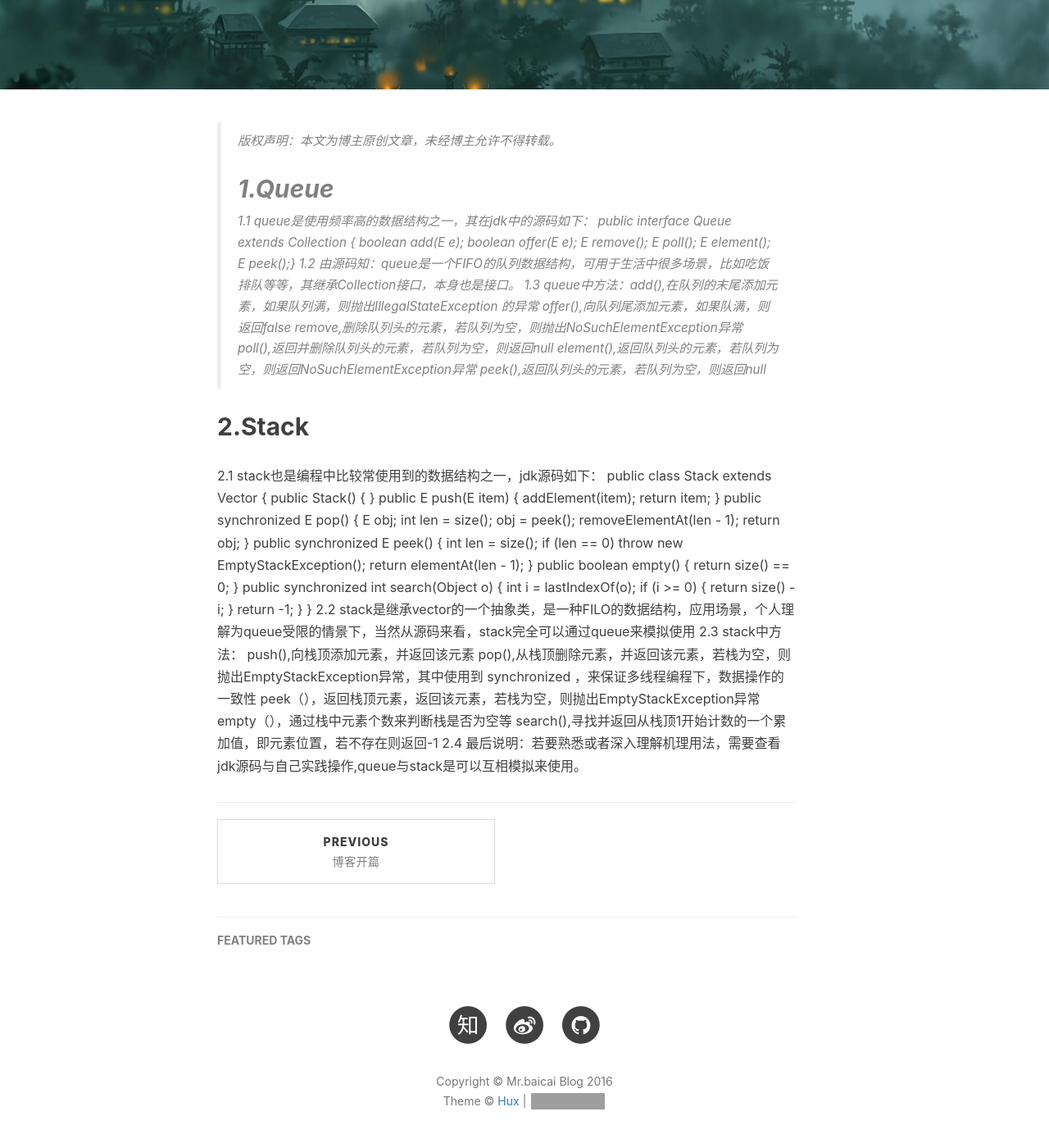
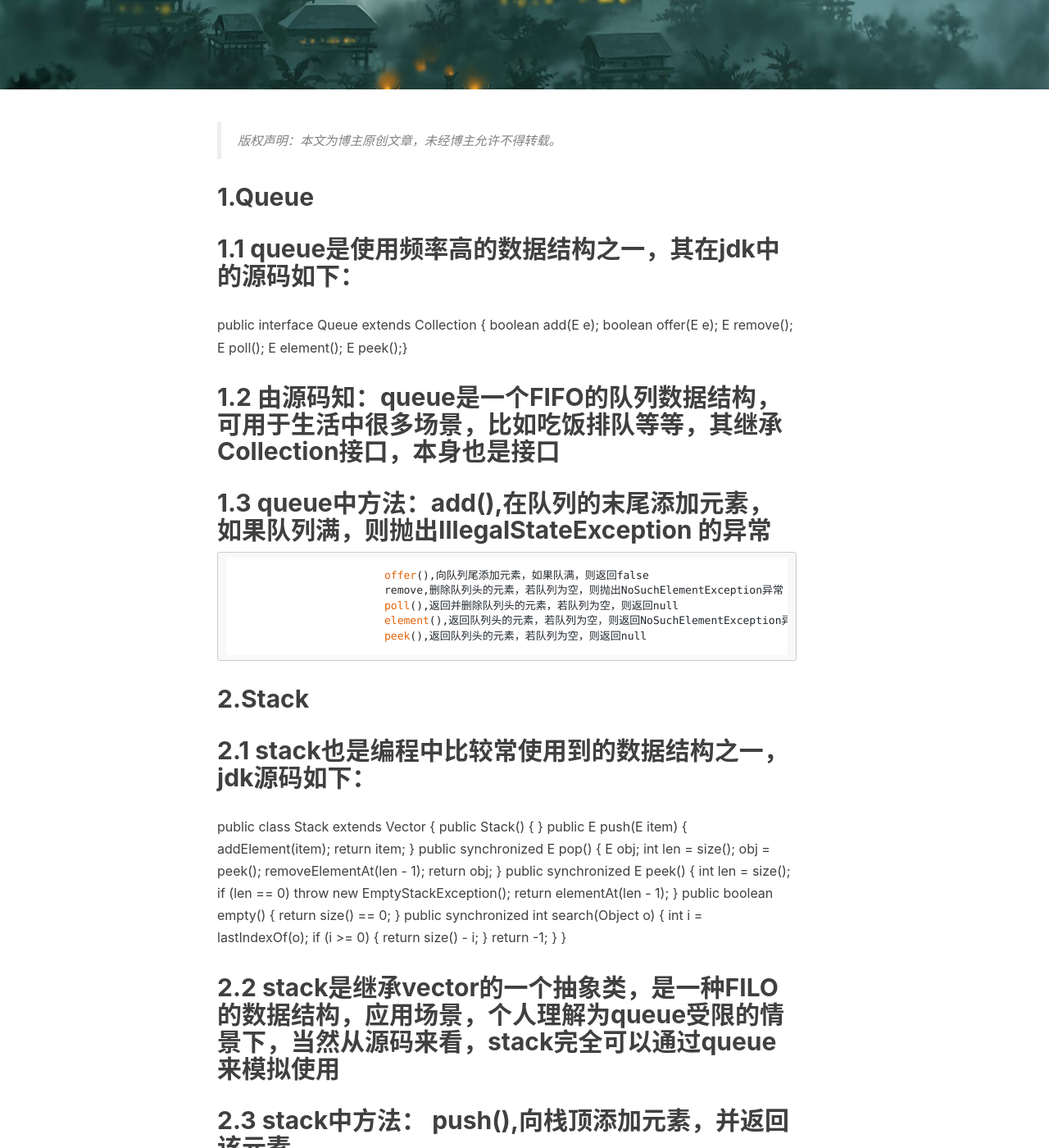
Before and after one commit to dashen19930328/zhangli.github.com, a Jekyll site: the page built from _posts/2016-07-19-Stack or Queue.markdown, in a window 1280 px wide and 1400 px high, scrolled down 414 px. Shown: the whole window at 82% size. Built offline with Jekyll 4.4.1, drawn with Linux system fonts in a browser that asks for light colours; nearby versions of some CDN libraries; comment, search, counter and statistics services are not loaded; some of the changed text lies outside the part shown; grey boxes are pictures that could not be loaded.

Commit message:
Update 2016-07-19-Stack or Queue.markdown
目录修改

```diff
--- a/_posts/2016-07-19-Stack or Queue.markdown
+++ b/_posts/2016-07-19-Stack or Queue.markdown
@@ -10,8 +10,9 @@ tags:
 ---
 
 > 版权声明：本文为博主原创文章，未经博主允许不得转载。
+
 ##  1.Queue
-1.1  queue是使用频率高的数据结构之一，其在jdk中的源码如下：
+##  1.1  queue是使用频率高的数据结构之一，其在jdk中的源码如下：
    public interface Queue<E> extends Collection<E> {
     boolean add(E e);
     boolean offer(E e);
@@ -19,8 +20,8 @@ tags:
     E poll();
     E element();
     E peek();}
-1.2 由源码知：queue是一个FIFO的队列数据结构，可用于生活中很多场景，比如吃饭排队等等，其继承Collection接口，本身也是接口。
-1.3 queue中方法：add(),在队列的末尾添加元素，如果队列满，则抛出IllegalStateException 的异常
+##  1.2 由源码知：queue是一个FIFO的队列数据结构，可用于生活中很多场景，比如吃饭排队等等，其继承Collection接口，本身也是接口
+##  1.3 queue中方法：add(),在队列的末尾添加元素，如果队列满，则抛出IllegalStateException 的异常
                            offer(),向队列尾添加元素，如果队满，则返回false
                            remove,删除队列头的元素，若队列为空，则抛出NoSuchElementException异常
                            poll(),返回并删除队列头的元素，若队列为空，则返回null
@@ -28,7 +29,7 @@ tags:
                            peek(),返回队列头的元素，若队列为空，则返回null
 
 ##  2.Stack
- 2.1 stack也是编程中比较常使用到的数据结构之一，jdk源码如下：
+##   2.1 stack也是编程中比较常使用到的数据结构之一，jdk源码如下：
 public class Stack<E> extends Vector<E> {
     public Stack() {
     }
@@ -60,10 +61,12 @@ public class Stack<E> extends Vector<E> {
         return -1;
     }
 }
-2.2 stack是继承vector的一个抽象类，是一种FILO的数据结构，应用场景，个人理解为queue受限的情景下，当然从源码来看，stack完全可以通过queue来模拟使用
-2.3 stack中方法：  push(),向栈顶添加元素，并返回该元素
+
+##  2.2 stack是继承vector的一个抽象类，是一种FILO的数据结构，应用场景，个人理解为queue受限的情景下，当然从源码来看，stack完全可以通过queue来模拟使用
+
+##  2.3 stack中方法：  push(),向栈顶添加元素，并返回该元素
                             pop(),从栈顶删除元素，并返回该元素，若栈为空，则抛出EmptyStackException异常，其中使用到 synchronized ，来保证多线程编程下，数据操作的一致性
                            peek（），返回栈顶元素，返回该元素，若栈为空，则抛出EmptyStackException异常
                            empty（），通过栈中元素个数来判断栈是否为空等
                            search(),寻找并返回从栈顶1开始计数的一个累加值，即元素位置，若不存在则返回-1
-2.4 最后说明：若要熟悉或者深入理解机理用法，需要查看jdk源码与自己实践操作,queue与stack是可以互相模拟来使用。
+##  2.4 最后说明：若要熟悉或者深入理解机理用法，需要查看jdk源码与自己实践操作,queue与stack是可以互相模拟来使用。
```
